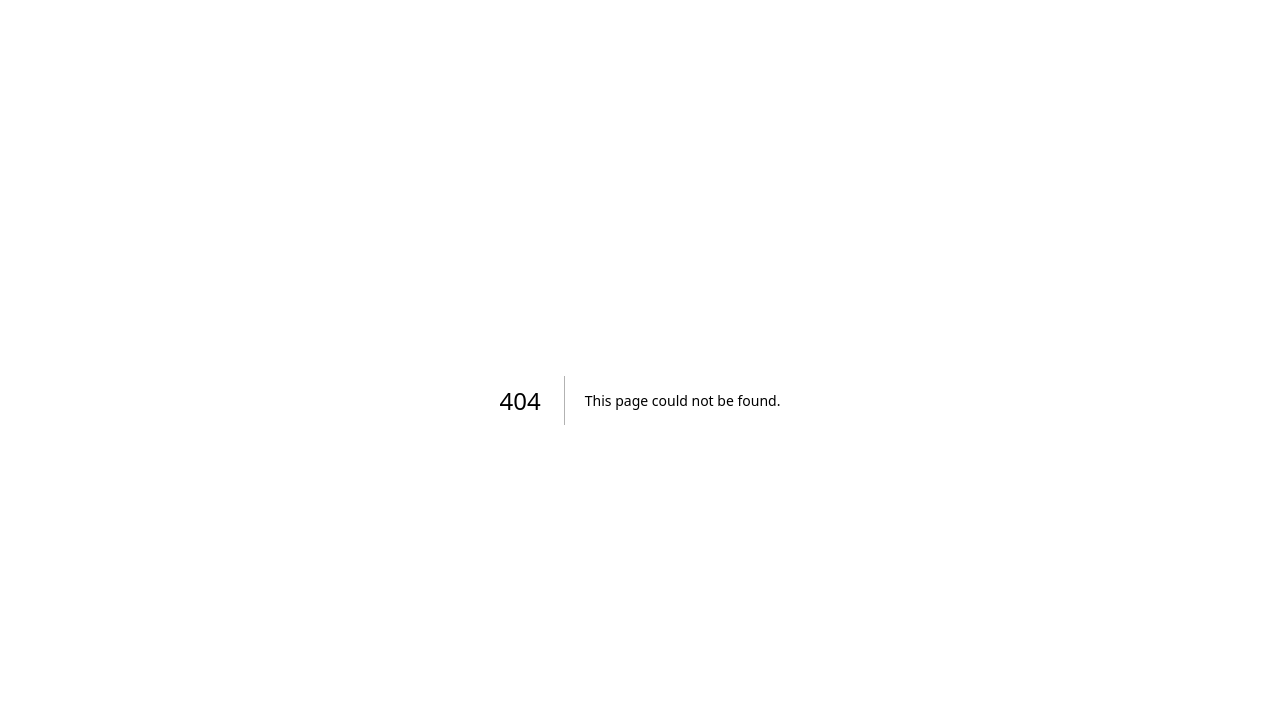
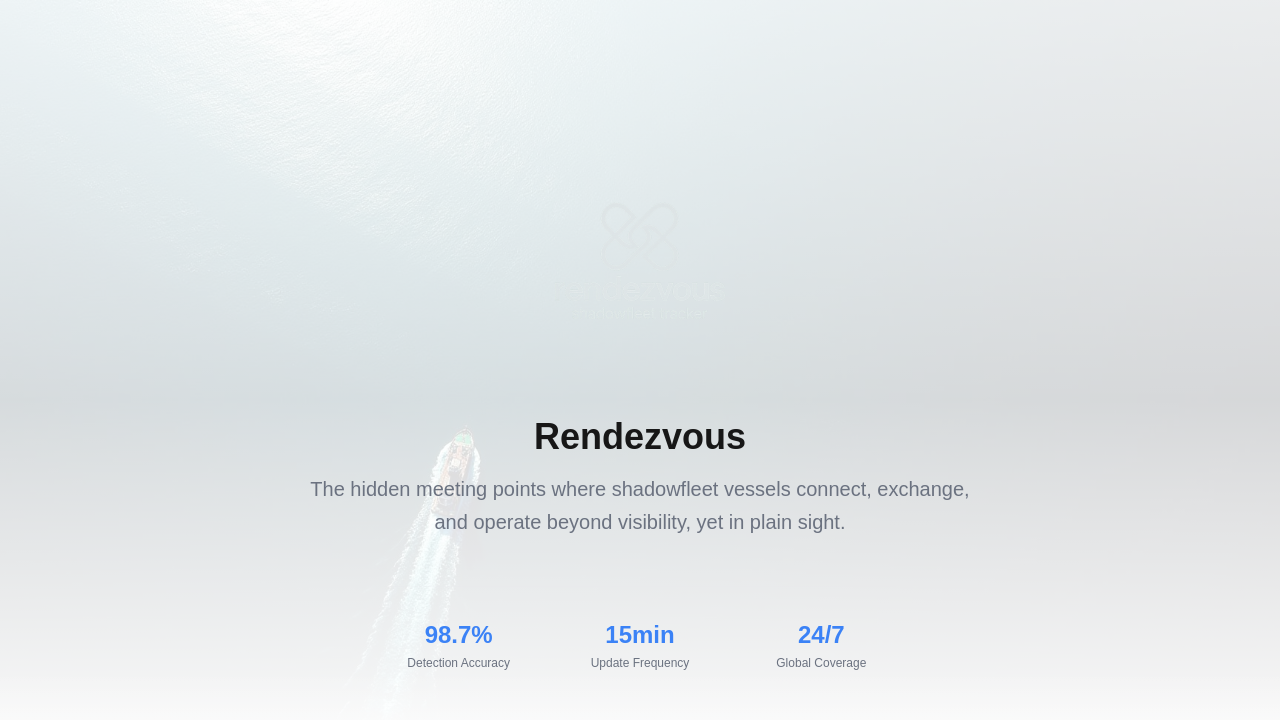
Before and after one commit to willekark/baltic-sea-vista, a Next.js app: page /home in a window 1280 px wide. Before the commit this address had no page. Shown: the top 720 px of the page. Built offline with nearby package versions, Linux system fonts and the light colour scheme.

Commit message:
feat: added the landing page

```diff
--- /dev/null
+++ b/app/home/page.tsx
@@ -0,0 +1,66 @@
+import Image from "next/image";
+import heroOcean from "@/public/hero-ocean.jpg";
+import logo from "@/public/logo.png";
+
+export default function HomePage() {
+  return (
+    <section className="relative min-h-screen flex items-center justify-center overflow-hidden">
+      {/* Background Image */}
+      <div className="absolute inset-0">
+        <Image
+          src={heroOcean}
+          alt="Ocean satellite view"
+          fill
+          priority
+          className="object-cover opacity-40"
+          placeholder="blur"
+        />
+        <div className="absolute inset-0 bg-gradient-to-b from-background/80 via-background/60 to-background" />
+        <div className="absolute inset-0 bg-grid-pattern opacity-10" />
+      </div>
+
+      {/* Content */}
+      <div className="relative z-10 container mx-auto px-6 flex flex-col items-center text-center">
+        {/* Logo */}
+        <Image
+          src={logo}
+          alt="Rendezvous"
+          className="h-48 md:h-64 w-auto mb-8"
+          priority
+        />
+
+        {/* Main Tagline */}
+        <h1 className="text-3xl md:text-4xl font-bold text-foreground mb-4">
+          Rendezvous
+        </h1>
+        <p className="text-lg md:text-xl text-muted-foreground max-w-2xl mb-12 leading-relaxed">
+          The hidden meeting points where shadowfleet vessels connect, exchange,
+          and operate beyond visibility, yet in plain sight.
+        </p>
+
+        {/* Stats */}
+        <div className="grid grid-cols-3 gap-8 pt-8 border-t border-border/20 w-full max-w-lg">
+          <div>
+            <div className="text-2xl font-bold text-primary mb-1">98.7%</div>
+            <div className="text-xs text-muted-foreground">
+              Detection Accuracy
+            </div>
+          </div>
+          <div>
+            <div className="text-2xl font-bold text-primary mb-1">15min</div>
+            <div className="text-xs text-muted-foreground">
+              Update Frequency
+            </div>
+          </div>
+          <div>
+            <div className="text-2xl font-bold text-primary mb-1">24/7</div>
+            <div className="text-xs text-muted-foreground">Global Coverage</div>
+          </div>
+        </div>
+      </div>
+
+      {/* Decorative Elements */}
+      <div className="absolute bottom-0 left-0 right-0 h-32 bg-gradient-to-t from-background to-transparent" />
+    </section>
+  );
+}
```
Also changed, not shown: public/hero-ocean.jpg (added), public/logo.png (added).
